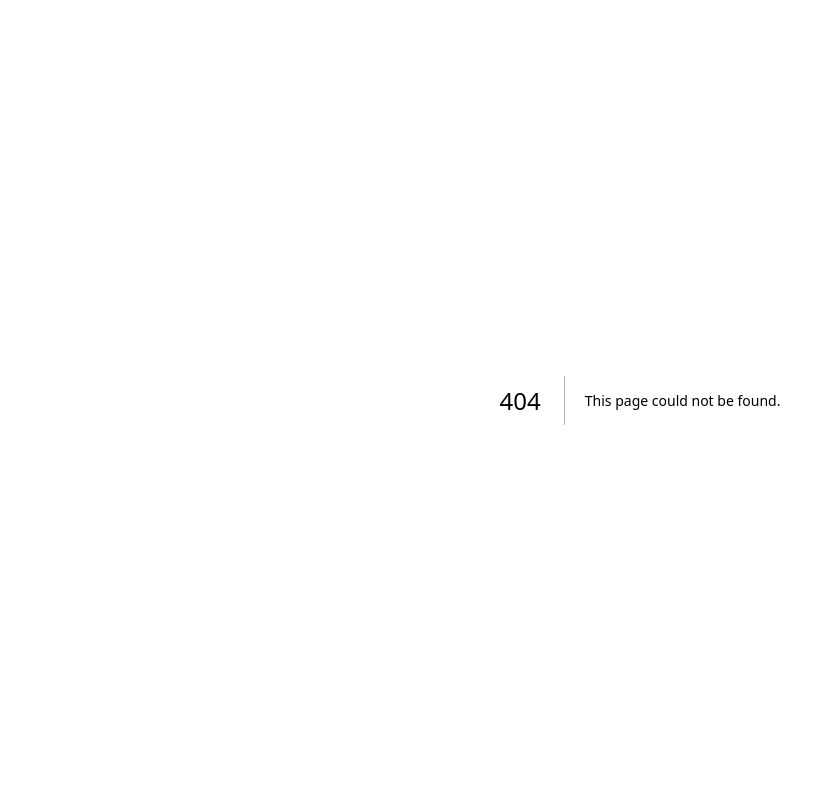
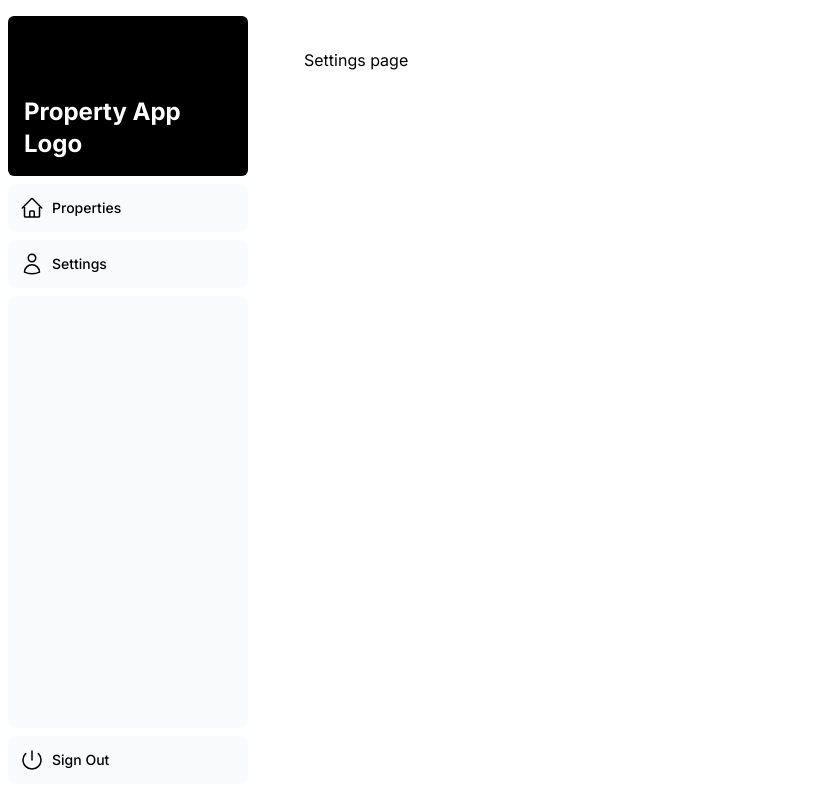
Before and after one commit to TeoRamosKees/Property-app-next, a Next.js app in the folder property-app/: page /dashboard/settings in a window 1280 px wide. Before the commit this address had no page. Shown: the whole page, without its empty margins (0-835 px from the left). Built offline with nearby package versions, Linux system fonts and the light colour scheme.

Commit message:
navigation links and search bar

```diff
--- /dev/null
+++ b/property-app/src/app/dashboard/settings/page.tsx
@@ -0,0 +1,7 @@
+export default function settings() {
+    return (
+        <div>
+            <h1>Settings page</h1>
+        </div>
+    );
+}
--- /dev/null
+++ b/property-app/src/app/ui/dashboard/nav-links.tsx
@@ -0,0 +1,51 @@
+'use client';
+
+import {
+  HomeIcon,
+  UserIcon,
+} from '@heroicons/react/24/outline';
+import Link from 'next/link';
+import { usePathname } from 'next/navigation';
+import clsx from 'clsx';
+
+
+// Map of links to display in the side navigation.
+// Depending on the size of the application, this would be stored in a database.
+const links = [
+  {
+    name: 'Properties',
+    href: '/dashboard/properties',
+    icon: HomeIcon,
+  },
+  {
+    name: 'Settings',
+    href: '/dashboard/settings',
+    icon: UserIcon,
+  },
+];
+
+export default function NavLinks() {
+  const pathname = usePathname();
+  return (
+    <>
+      {links.map((link) => {
+        const LinkIcon = link.icon;
+        return (
+          <Link
+            key={link.name}
+            href={link.href}
+            className={clsx(
+              'flex h-[48px] grow items-center justify-center gap-2 rounded-md bg-gray-50 p-3 text-sm font-medium hover:bg-gray-300 hover:text-black-300 md:flex-none md:justify-start md:p-2 md:px-3',
+              {
+                'bg-gray-300 text-black-300': pathname === link.href,
+              },
+            )}
+          >
+            <LinkIcon className="w-6" />
+            <p className="hidden md:block">{link.name}</p>
+          </Link>
+        );
+      })}
+    </>
+  );
+}
--- /dev/null
+++ b/property-app/src/app/ui/dashboard/search.tsx
@@ -0,0 +1,43 @@
+'use client';
+
+import { MagnifyingGlassIcon } from '@heroicons/react/24/outline';
+import { useSearchParams, usePathname, useRouter } from 'next/navigation';
+import { useDebouncedCallback } from 'use-debounce';
+
+export default function Search({ placeholder }: { placeholder: string }) {
+  const searchParams = useSearchParams();
+  const pathname = usePathname();
+  const { replace } = useRouter();
+
+  const handleSearch = useDebouncedCallback((term) => {
+    console.log(`Searching... ${term}`);
+
+    const params = new URLSearchParams(searchParams);
+    params.set('page', '1');
+    if (term) {
+      params.set('query', term);
+    } else {
+      params.delete('query');
+    }
+    replace(`${pathname}?${params.toString()}`);
+  }, 300);
+
+  return (
+    <div className="flex justify-center">
+        <div className="relative flex flex-1 flex-shrink-0 max-w-md">
+            <label htmlFor="search" className="sr-only">
+                Search
+            </label>
+            <input
+                className="peer block w-full rounded-md border border-gray-500 py-[9px] pl-10 text-sm outline-2 placeholder:text-gray-500"
+                placeholder={placeholder}
+                onChange={(e) => {
+                    handleSearch(e.target.value);
+                }}
+                defaultValue={searchParams.get('query')?.toString()}
+            />
+            <MagnifyingGlassIcon className="absolute left-3 top-1/2 h-[18px] w-[18px] -translate-y-1/2 text-gray-500 peer-focus:text-gray-900" />
+        </div>
+    </div>
+  );
+}
--- /dev/null
+++ b/property-app/src/app/ui/fonts.ts
@@ -0,0 +1,5 @@
+import { Inter } from 'next/font/google';
+import { Lusitana } from 'next/font/google';
+
+export const inter = Inter({ subsets: ['latin'] });
+export const lusitana = Lusitana({ weight: "400", subsets: ["latin"] });
```
